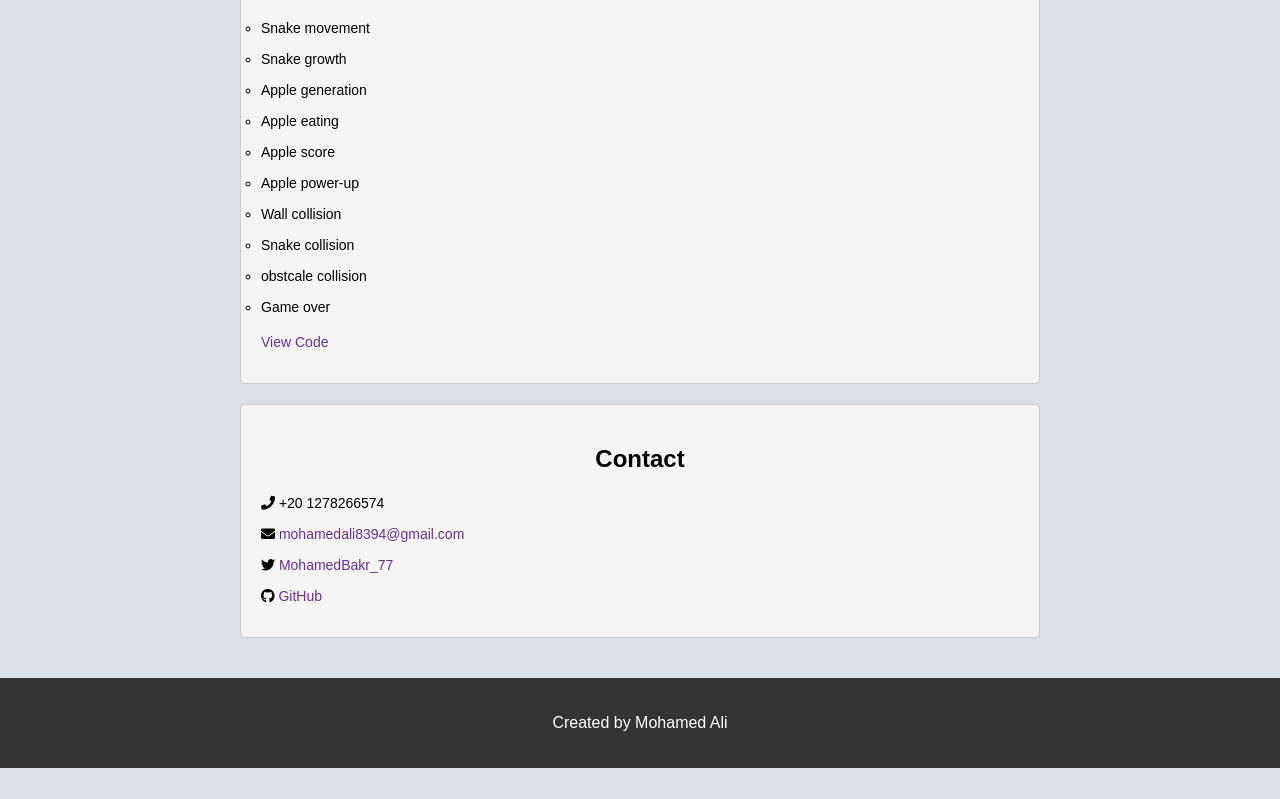
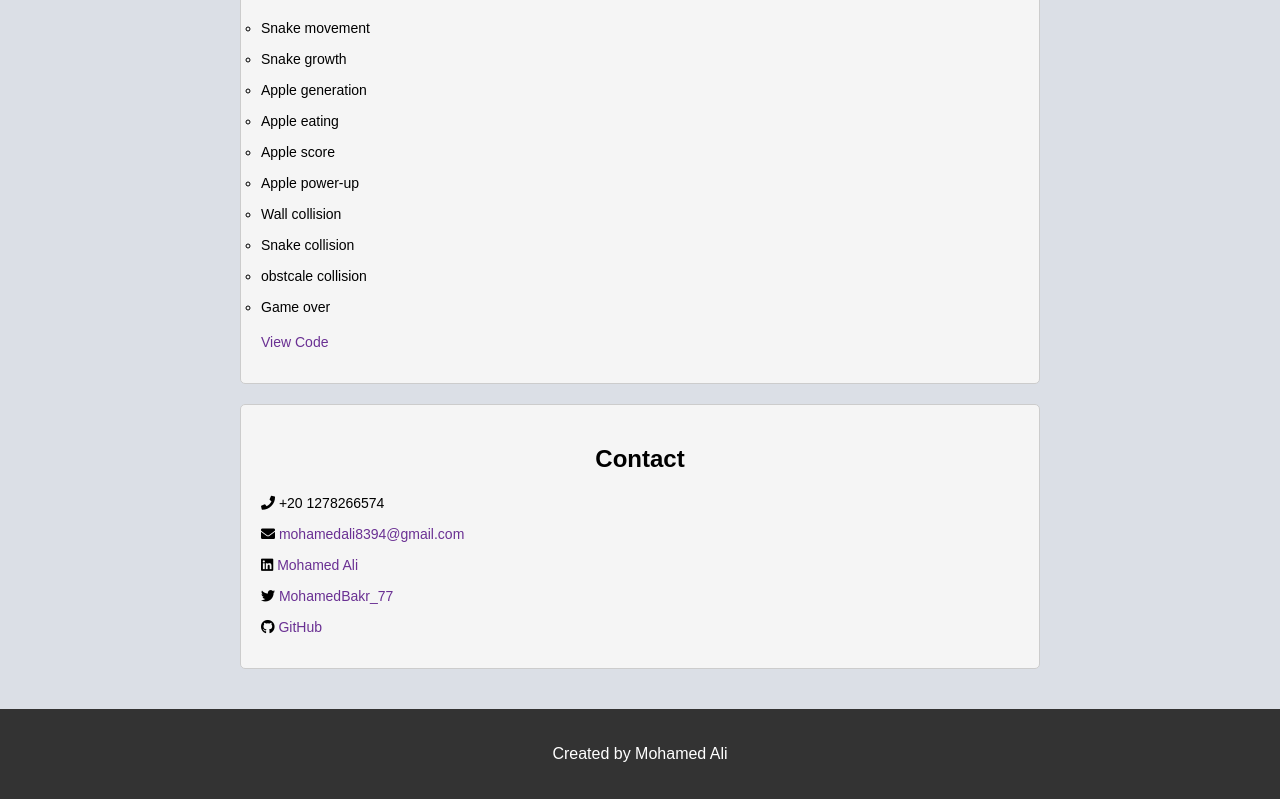
Before and after one commit to Mohamed-Ali-77/Mohamed-Ali-77.github.io, a plain HTML site: page index.html in a window 1280 px wide. Shown: the part 3896-4695 px from the top of the page. Before the commit the page ends 4664 px from the top, so only its background shows below. Drawn offline with Linux system fonts and the light colour scheme.

Commit message:
add linkedin link

```diff
--- a/index.html
+++ b/index.html
@@ -113,6 +113,7 @@
       <ul>
         <li><i class="fas fa-phone"></i> +20 1278266574</li>
         <li><i class="fas fa-envelope"></i> <a href="mohamedali8394@gmail.com">mohamedali8394@gmail.com</a></li>
+        <li><i class="fab fa-linkedin"></i> <a href="https://www.linkedin.com/in/mohamed-ali-40144117b/">Mohamed Ali</a></li>
         <li><i class="fab fa-twitter"></i> <a href="https://twitter.com/MohamedBakr_77">MohamedBakr_77</a></li>
         <li><i class="fab fa-github"></i> <a href="https://github.com/Mohamed-Ali-77">GitHub</a></li>
       </ul>
```
